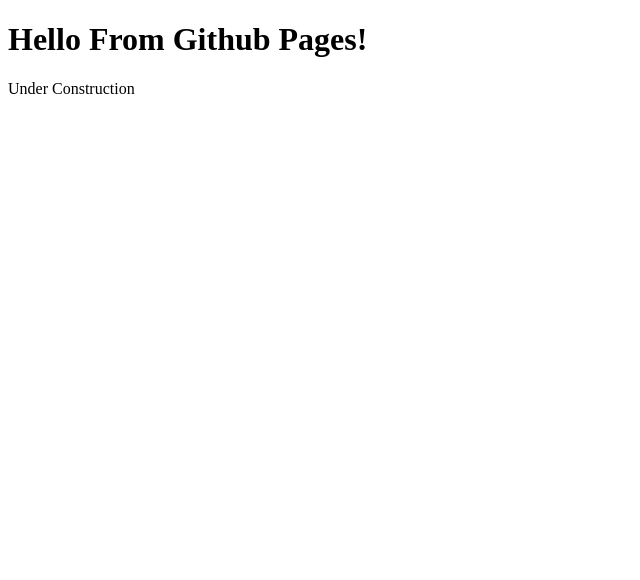
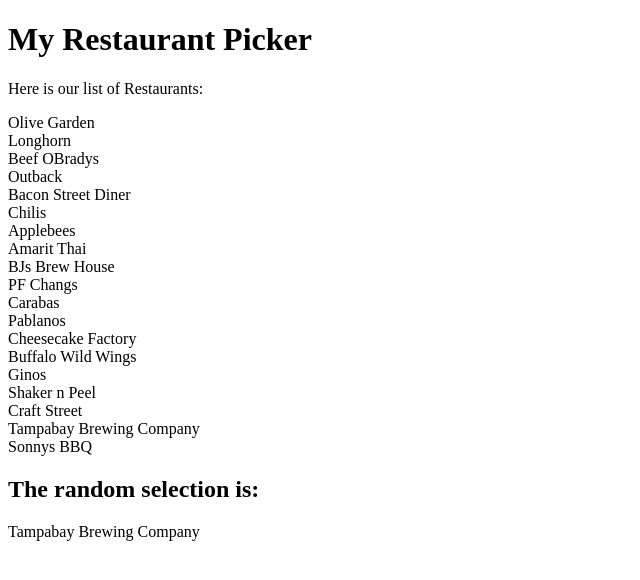
Before and after one commit to BobMcCaskey/BobMcCaskey.github.io, a plain HTML site: page index.html in a window 1280 px wide. Shown: the whole page, without its empty margins (0-640 px from the left). Drawn offline with Linux system fonts and the light colour scheme.

Commit message:
Add files via upload

```diff
--- a/index.html
+++ b/index.html
@@ -1,7 +1,48 @@
 <!DOCTYPE html>
 <html>
-  <body>
-    <h1>Hello From Github Pages!</h1>
-    <p>Under Construction</p>
-  </body>
+    <head>
+        <meta charset="utf-8">
+        <title>Restaurant Picker</title>
+    </head>
+    <body>
+        <h1>My Restaurant Picker</h1>
+        <p>Here is our list of Restaurants:</p>
+        <p id="demo1"></p>
+        <h2>The random selection is:</h2>
+
+        <p id="demo2"></p>
+        <script>
+            const spot = [];
+            spot[0]="Olive Garden";
+            spot[1]="Longhorn";
+            spot[2]="Beef OBradys";
+            spot[3]="Outback";
+            spot[4]="Bacon Street Diner";
+            spot[5]="Chilis";
+            spot[6]="Applebees";
+            spot[7]="Amarit Thai";
+            spot[8]="BJs Brew House";
+            spot[9]="PF Changs";
+            spot[10]="Carabas";
+            spot[11]="Pablanos";
+            spot[12]="Cheesecake Factory";
+            spot[13]="Buffalo Wild Wings";
+            spot[14]="Ginos";
+            spot[15]="Shaker n Peel";
+            spot[16]="Craft Street";
+            spot[17]="Tampabay Brewing Company";
+            spot[18]="Sonnys BBQ";
+
+            let text = "";
+            for (let i = 0; i < spot.length; i++) {
+                text += spot[i] + "<br>";
+            }
+
+            document.getElementById("demo1").innerHTML = text;
+
+            var s = Math.floor(Math.random() * 19);
+
+            document.getElementById("demo2").innerHTML = spot[s];
+        </script>
+    </body>
 </html>
```
